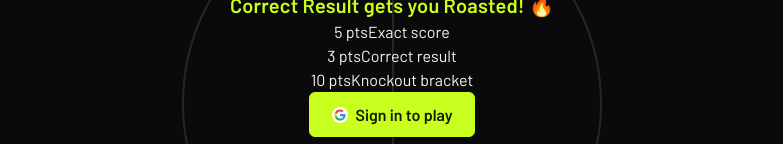
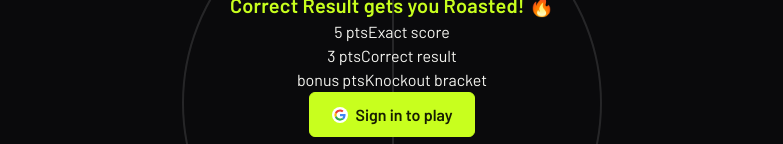
Before and after one commit to mjs67/Football67, a React (Vite) app: page / in a window 1280 px wide. Shown: the part 327-471 px from the top of the page, without its empty margins (248-1031 px from the left). Built offline with nearby package versions, Linux system fonts and the light colour scheme; no server answers; the database is empty.

Commit message:
Bracket update

```diff
--- a/src/App.jsx
+++ b/src/App.jsx
@@ -219,7 +219,7 @@ export default function App() {
             <span className="hero-pill-label">Correct result</span>
           </div>
           <div className="hero-pill">
-            <span className="hero-pill-val">10 pts</span>
+            <span className="hero-pill-val">bonus pts</span>
             <span className="hero-pill-label">Knockout bracket</span>
           </div>
         </div>
```
